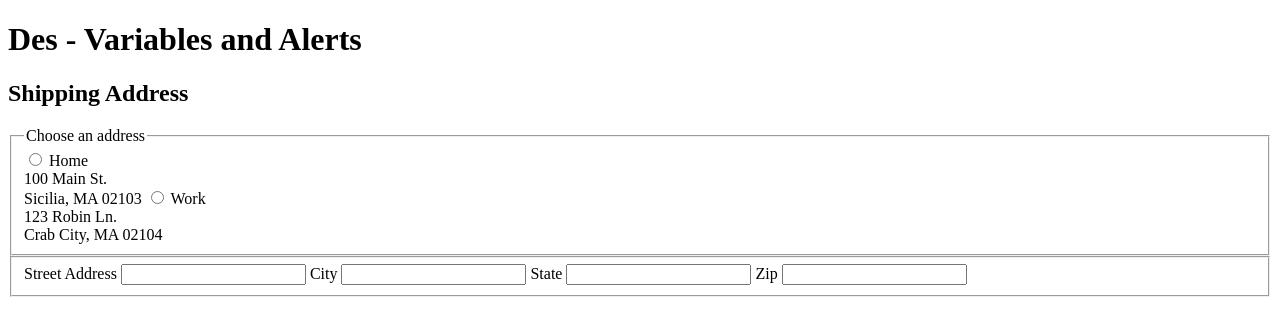
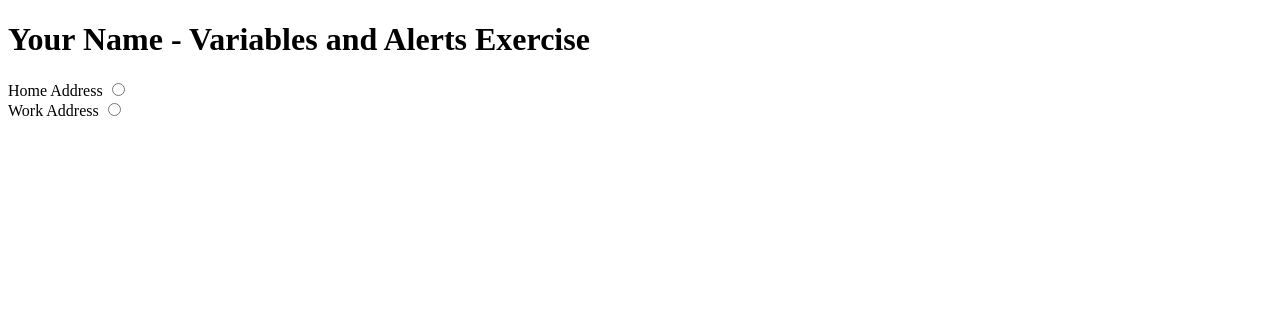
Before and after one commit to toddupshawse/1.8, a plain HTML site: page index.html in a window 1280 px wide. Drawn offline with Linux system fonts and the light colour scheme.

Commit message:
Update index.html for address selection exercise

```diff
--- a/index.html
+++ b/index.html
@@ -1,53 +1,47 @@
 <!DOCTYPE html>
 <html lang="en">
 <head>
-<meta charset="UTF-8">
-<meta name="viewport" content="width=device-width, initial-scale=1.0">
-<title>Variables and Alerts</title>
-<link rel="stylesheet" href="styles.css">
-<script src="script.js" defer></script>
+    <meta charset="UTF-8">
+    <meta name="viewport" content="width=device-width, initial-scale=1.0">
+    <title>Variables and Alerts Exercise</title>
 </head>
 <body>
-<header>
-<h1>Des - Variables and Alerts</h1>
-</header>
-<article>
-<h2>Shipping Address</h2>
-<form>
-<fieldset id="addroptions">
-<legend>Choose an address</legend>
-<label>
-<input type="radio" name="shippingaddr" id="homeoption">
-Home<br>
-100 Main St.<br>
-Sicilia, MA 02103
-</label>
-<label>
-<input type="radio" name="shippingaddr" id="workoption">
-Work<br>
-123 Robin Ln.<br>
-Crab City, MA 02104
-</label>
-</fieldset>
-<fieldset id="contactinfo">
-<label>
-Street Address
-<input type="text" id="streetinput">
-</label>
-<label>
-City
-<input type="text" id="cityinput">
-</label>
-<label>
-State
-<input type="text" id="stateinput">
-</label>
-<label>
-Zip
-<input type="text" id="zipinput">
-</label>
-</fieldset>
-</form>
-</article>
+
+    <!-- Header displaying your name and title -->
+    <h1>Your Name - Variables and Alerts Exercise</h1>
+
+    <!-- Form with radio buttons for address selection -->
+    <form>
+        <label for="home">Home Address</label>
+        <input type="radio" id="home" name="address" value="home">
+        <br>
+        <label for="work">Work Address</label>
+        <input type="radio" id="work" name="address" value="work">
+        <br><br>
+
+        <!-- JavaScript to handle radio button selection -->
+        <script>
+            // Define the messages to be displayed for each address
+            var homeMsg = "You selected the Home address";
+            var workMsg = "You selected the Work address";
+
+            // Function to check which radio button is selected and show an alert
+            function displayAlert() {
+                var homeButton = document.getElementById("home");
+                var workButton = document.getElementById("work");
+
+                if (homeButton.checked) {
+                    alert(homeMsg);  // Show alert for Home address
+                } else if (workButton.checked) {
+                    alert(workMsg);  // Show alert for Work address
+                }
+            }
+
+            // Add event listeners to the radio buttons
+            document.getElementById("home").addEventListener("click", displayAlert);
+            document.getElementById("work").addEventListener("click", displayAlert);
+        </script>
+    </form>
+
 </body>
 </html>
```
